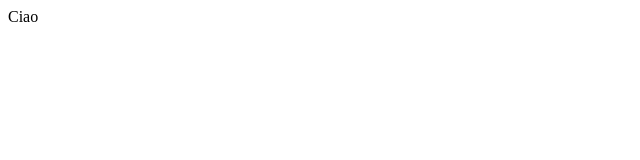
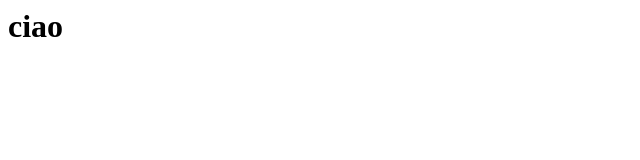
Before and after one commit to Akylleh/Akylleh.github.io, a plain HTML site: page Nasa.html in a window 1280 px wide. Shown: the full height of the page, 0-640 px from the left. Drawn offline with Linux system fonts and the light colour scheme.

Commit message:
ririprova

```diff
--- a/Nasa.html
+++ b/Nasa.html
@@ -1,3 +1,6 @@
 <html>
-<p> Ciao </p>
+<title> ciao </title>
+<body>
+<h1> ciao </h1>
+</body>
 </html>
```
